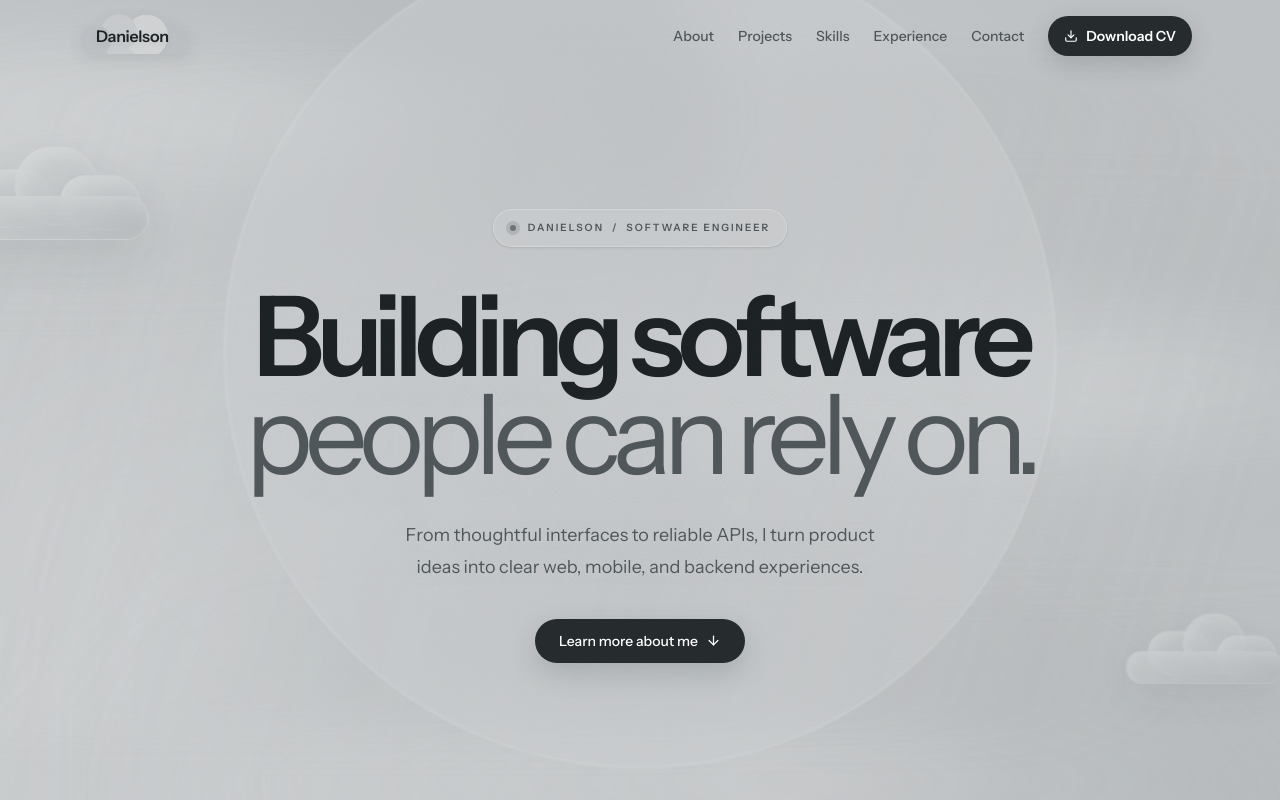
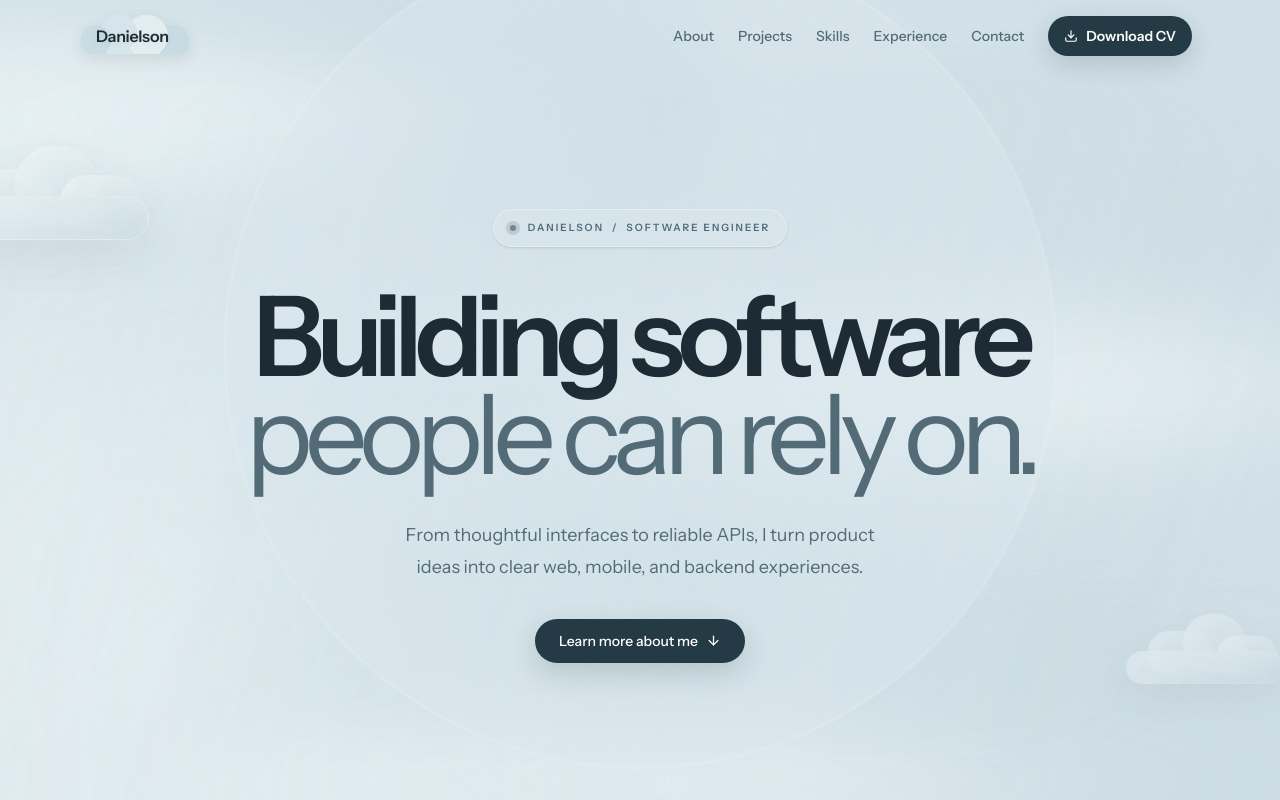
Before and after one commit to orde-r/Portfolio, a React (Vite) app: page / in a window 1280 px wide. Shown: the top 800 px of the page. Built offline with nearby package versions, Linux system fonts and the light colour scheme.

Commit message:
feat: update theme colors and enhance button styles across components

```diff
--- a/index.html
+++ b/index.html
@@ -3,7 +3,7 @@
   <head>
     <meta charset="UTF-8" />
     <meta name="viewport" content="width=device-width, initial-scale=1.0" />
-    <meta name="theme-color" content="#bec1c3" />
+    <meta name="theme-color" content="#d1e0e7" />
     <meta
       name="description"
       content="Portfolio website of Danielson, a Computer Science student focused on web development, mobile applications, and backend engineering."
--- a/src/components/Button.tsx
+++ b/src/components/Button.tsx
@@ -10,7 +10,7 @@ export function Button({ children, className, variant = "primary", ...props }: B
   return (
     <a
       className={cn(
-        "group inline-flex min-h-11 items-center justify-center gap-2 rounded-full px-5 py-2.5 text-sm font-medium transition duration-300 focus-visible:outline-none focus-visible:ring-2 focus-visible:ring-[var(--deep)] focus-visible:ring-offset-4 focus-visible:ring-offset-[var(--background)]",
+        "interactive-button group inline-flex min-h-11 items-center justify-center gap-2 rounded-full px-5 py-2.5 text-sm font-medium focus-visible:outline-none focus-visible:ring-2 focus-visible:ring-[var(--deep)] focus-visible:ring-offset-4 focus-visible:ring-offset-[var(--background)]",
         variant === "primary" && "bg-[var(--deep)] text-white shadow-[0_10px_28px_rgba(27,39,44,0.16)] hover:bg-[var(--deep-soft)] hover:shadow-[0_14px_34px_rgba(27,39,44,0.2)]",
         variant === "secondary" &&
           "border border-[var(--glass-border)] bg-[var(--glass)] text-[var(--text-main)] shadow-sm backdrop-blur-xl hover:border-[var(--border-strong)] hover:bg-[var(--glass-strong)]",
--- a/src/components/ExperienceCard.tsx
+++ b/src/components/ExperienceCard.tsx
@@ -7,7 +7,7 @@ type ExperienceCardProps = {
 export function ExperienceCard({ experience }: ExperienceCardProps) {
   return (
     <article className="interactive-card group relative grid gap-3 pb-10 pl-9 md:grid-cols-[0.7fr_2fr] md:gap-10 md:pb-14 md:pl-12">
-      <span className="absolute left-[-0.3rem] top-1.5 h-2.5 w-2.5 rounded-full border-2 border-[var(--deep)] bg-[var(--background)] ring-8 ring-[#b3b7b9] transition-transform duration-300 group-hover:scale-150" aria-hidden="true" />
+      <span className="absolute left-[-0.3rem] top-1.5 h-2.5 w-2.5 rounded-full border-2 border-[var(--deep)] bg-[var(--background)] ring-8 ring-[#c5d7df] transition-transform duration-300 group-hover:scale-150" aria-hidden="true" />
       <div>
         <p className="text-[0.67rem] font-semibold uppercase tracking-[0.18em] text-[var(--text-soft)]">{experience.period}</p>
       </div>
--- a/src/components/HeroSection.tsx
+++ b/src/components/HeroSection.tsx
@@ -10,7 +10,7 @@ export function HeroSection() {
   return (
     <section
       id="top"
-      className="relative flex min-h-[100svh] items-center justify-center overflow-hidden bg-[radial-gradient(circle_at_50%_42%,rgba(201,204,206,0.7),transparent_36rem)] pt-[4.5rem] text-center"
+      className="relative flex min-h-[100svh] items-center justify-center overflow-hidden bg-[radial-gradient(circle_at_50%_42%,rgba(218,232,237,0.76),transparent_36rem)] pt-[4.5rem] text-center"
     >
       <FogAtmosphere className="inset-0" />
       <CloudCluster className="-left-16 top-[18%] hidden opacity-70 md:block" />
@@ -29,12 +29,12 @@ export function HeroSection() {
           <p>Danielson&nbsp; / &nbsp;Software Engineer</p>
         </div>
 
-        <h1 className="mx-auto max-w-full text-balance text-[clamp(2.75rem,8.7vw,7.7rem)] font-semibold leading-[0.9] tracking-[-0.07em] text-[var(--text-main)] [text-shadow:0_2px_28px_rgba(198,201,203,0.68)] md:max-w-5xl md:leading-[0.88] md:tracking-[-0.075em]">
+        <h1 className="mx-auto max-w-full text-balance text-[clamp(2.75rem,8.7vw,7.7rem)] font-semibold leading-[0.9] tracking-[-0.07em] text-[var(--text-main)] [text-shadow:0_2px_28px_rgba(218,232,237,0.74)] md:max-w-5xl md:leading-[0.88] md:tracking-[-0.075em]">
           Building software
           <span className="block font-normal text-[var(--text-muted)]">people can rely on.</span>
         </h1>
 
-        <p className="mx-auto mt-8 max-w-2xl text-balance text-base leading-7 text-[var(--text-muted)] [text-shadow:0_1px_14px_rgba(198,201,203,0.7)] md:mt-9 md:text-lg md:leading-8">
+        <p className="mx-auto mt-8 max-w-2xl text-balance text-base leading-7 text-[var(--text-muted)] [text-shadow:0_1px_14px_rgba(218,232,237,0.76)] md:mt-9 md:text-lg md:leading-8">
           From thoughtful interfaces to reliable APIs, I turn product ideas into clear web, mobile, and backend experiences.
         </p>
 
--- a/src/components/Navbar.tsx
+++ b/src/components/Navbar.tsx
@@ -92,7 +92,7 @@ export function Navbar() {
           <a
             href="/cv.md"
             download="Danielson-CV.md"
-            className="inline-flex min-h-10 items-center gap-2 rounded-full bg-[var(--deep)] px-4 py-2 text-sm font-semibold text-white shadow-[0_8px_24px_rgba(27,39,44,0.16)] transition hover:bg-[var(--deep-soft)] focus-visible:outline-none focus-visible:ring-2 focus-visible:ring-[var(--deep)] focus-visible:ring-offset-4"
+            className="interactive-button inline-flex min-h-10 items-center gap-2 rounded-full bg-[var(--deep)] px-4 py-2 text-sm font-semibold text-white shadow-[0_8px_24px_rgba(27,39,44,0.16)] hover:bg-[var(--deep-soft)] hover:shadow-[0_12px_30px_rgba(27,39,44,0.22)] focus-visible:outline-none focus-visible:ring-2 focus-visible:ring-[var(--deep)] focus-visible:ring-offset-4"
           >
             <Download size={14} />
             Download CV
@@ -101,7 +101,7 @@ export function Navbar() {
 
         <button
           type="button"
-          className="grid h-11 w-11 place-items-center rounded-full border border-[var(--glass-border)] bg-[var(--glass)] text-[var(--text-main)] shadow-sm backdrop-blur-xl focus-visible:outline-none focus-visible:ring-2 focus-visible:ring-[var(--deep)] md:hidden"
+          className="interactive-button grid h-11 w-11 place-items-center rounded-full border border-[var(--glass-border)] bg-[var(--glass)] text-[var(--text-main)] shadow-sm backdrop-blur-xl hover:border-[var(--border-strong)] hover:bg-[var(--glass-strong)] focus-visible:outline-none focus-visible:ring-2 focus-visible:ring-[var(--deep)] md:hidden"
           aria-label={isOpen ? "Close navigation menu" : "Open navigation menu"}
           aria-controls="mobile-navigation"
           aria-expanded={isOpen}
@@ -134,7 +134,7 @@ export function Navbar() {
               href="/cv.md"
               download="Danielson-CV.md"
               onClick={() => setIsOpen(false)}
-              className="my-3 inline-flex min-h-11 items-center justify-center gap-2 rounded-full bg-[var(--deep)] px-5 py-2.5 text-sm font-semibold text-white focus-visible:outline-none focus-visible:ring-2 focus-visible:ring-[var(--deep)]"
+              className="interactive-button my-3 inline-flex min-h-11 items-center justify-center gap-2 rounded-full bg-[var(--deep)] px-5 py-2.5 text-sm font-semibold text-white hover:bg-[var(--deep-soft)] hover:shadow-[0_12px_30px_rgba(27,39,44,0.22)] focus-visible:outline-none focus-visible:ring-2 focus-visible:ring-[var(--deep)]"
             >
               <Download size={15} />
               Download CV
--- a/src/components/ProjectCard.tsx
+++ b/src/components/ProjectCard.tsx
@@ -18,7 +18,7 @@ export function ProjectCard({ project }: ProjectCardProps) {
           target="_blank"
           rel="noreferrer"
           aria-label={`Open ${project.name} repository on GitHub`}
-          className="grid h-10 w-10 place-items-center rounded-full border border-[var(--border)] bg-[var(--glass)] text-[var(--text-muted)] transition hover:border-[var(--deep)] hover:bg-[var(--deep)] hover:text-white focus-visible:outline-none focus-visible:ring-2 focus-visible:ring-[var(--deep)]"
+          className="interactive-button grid h-10 w-10 place-items-center rounded-full border border-[var(--border)] bg-[var(--glass)] text-[var(--text-muted)] hover:border-[var(--deep)] hover:bg-[var(--deep)] hover:text-white hover:shadow-[0_9px_22px_rgba(27,48,57,0.2)] focus-visible:outline-none focus-visible:ring-2 focus-visible:ring-[var(--deep)]"
         >
           <ArrowUpRight size={16} />
         </a>
--- a/src/index.css
+++ b/src/index.css
@@ -5,29 +5,29 @@
   font-family: "Instrument Sans Variable", "Instrument Sans", "Segoe UI", Helvetica, Arial, sans-serif;
   font-synthesis: none;
   text-rendering: optimizeLegibility;
-  --background: #bec1c3;
-  --background-soft: #b1b5b7;
-  --surface: rgb(211 214 216 / 0.68);
-  --surface-solid: #dcddde;
-  --surface-muted: rgb(178 182 185 / 0.78);
-  --text-main: #1d2225;
-  --text-muted: #50575b;
-  --text-soft: #6e7579;
-  --border: rgb(58 64 68 / 0.24);
-  --border-strong: rgb(42 48 52 / 0.38);
-  --deep: #262b2e;
-  --deep-soft: #41484c;
-  --mist: #f4f5f5;
-  --storm: #202528;
-  --nav-surface: rgb(188 192 194 / 0.78);
-  --nav-surface-strong: rgb(188 192 194 / 0.94);
-  --glass: rgb(205 208 210 / 0.42);
-  --glass-strong: rgb(216 218 219 / 0.58);
-  --glass-border: rgb(226 228 229 / 0.46);
-  --cloud-highlight: #d5d7d8;
-  --cloud-light: #c9ccce;
-  --cloud-mid: #b9bdc0;
-  --cloud-shadow: #a4a9ac;
+  --background: #d1e0e7;
+  --background-soft: #c5d7df;
+  --surface: rgb(232 241 244 / 0.72);
+  --surface-solid: #e7f0f3;
+  --surface-muted: rgb(195 213 221 / 0.78);
+  --text-main: #1d2c34;
+  --text-muted: #536b77;
+  --text-soft: #718691;
+  --border: rgb(68 93 105 / 0.2);
+  --border-strong: rgb(47 73 85 / 0.34);
+  --deep: #243b46;
+  --deep-soft: #3e5965;
+  --mist: #f3f8fa;
+  --storm: #1b3039;
+  --nav-surface: rgb(209 225 232 / 0.82);
+  --nav-surface-strong: rgb(209 225 232 / 0.95);
+  --glass: rgb(219 232 237 / 0.46);
+  --glass-strong: rgb(232 241 244 / 0.64);
+  --glass-border: rgb(241 247 249 / 0.52);
+  --cloud-highlight: #e6f0f3;
+  --cloud-light: #d6e5ea;
+  --cloud-mid: #c2d6df;
+  --cloud-shadow: #acc5cf;
 }
 
 * {
@@ -44,9 +44,9 @@ body {
   min-width: 320px;
   min-height: 100vh;
   background:
-    radial-gradient(circle at 14% 8%, rgb(216 218 219 / 0.66), transparent 28rem),
-    radial-gradient(circle at 84% 24%, rgb(117 123 127 / 0.6), transparent 38rem),
-    linear-gradient(180deg, #c9ccce 0%, var(--background) 43%, #a4a9ac 100%);
+    radial-gradient(circle at 14% 8%, rgb(236 244 247 / 0.76), transparent 28rem),
+    radial-gradient(circle at 84% 24%, rgb(145 175 187 / 0.54), transparent 38rem),
+    linear-gradient(180deg, #dce9ee 0%, var(--background) 43%, #b8ced7 100%);
   color: var(--text-main);
 }
 
@@ -57,7 +57,7 @@ body::before {
   z-index: 80;
   pointer-events: none;
   background-image:
-    radial-gradient(rgb(31 36 39 / 0.05) 0.55px, transparent 0.7px),
+    radial-gradient(rgb(35 59 70 / 0.05) 0.55px, transparent 0.7px),
     radial-gradient(rgb(255 255 255 / 0.16) 0.5px, transparent 0.7px);
   background-position: 0 0, 9px 11px;
   background-size: 17px 17px, 23px 23px;
@@ -67,6 +67,24 @@ body::before {
 button,
 a {
   -webkit-tap-highlight-color: transparent;
+}
+
+.interactive-button {
+  transform: translate3d(0, 0, 0);
+  transition-property: transform, background-color, border-color, color, box-shadow, opacity;
+  transition-duration: 300ms;
+  transition-timing-function: cubic-bezier(0.22, 1, 0.36, 1);
+}
+
+@media (hover: hover) and (pointer: fine) {
+  .interactive-button:hover {
+    transform: translate3d(0, -0.16rem, 0);
+  }
+}
+
+.interactive-button:active {
+  transform: translate3d(0, 0, 0) scale(0.97);
+  transition-duration: 120ms;
 }
 
 ::selection {
@@ -168,8 +186,8 @@ a {
 
 .fog-bank {
   background:
-    radial-gradient(ellipse at 34% 50%, rgb(215 217 218 / 0.76) 0 18%, rgb(194 198 200 / 0.6) 42%, transparent 72%),
-    radial-gradient(ellipse at 68% 48%, rgb(163 168 171 / 0.64) 0 16%, transparent 64%);
+    radial-gradient(ellipse at 34% 50%, rgb(240 247 249 / 0.8) 0 18%, rgb(215 230 235 / 0.62) 42%, transparent 72%),
+    radial-gradient(ellipse at 68% 48%, rgb(186 207 216 / 0.58) 0 16%, transparent 64%);
   filter: blur(30px);
   opacity: 0.82;
 }
@@ -201,7 +219,7 @@ a {
 
 .fog-veil {
   inset: 8% -15%;
-  background: linear-gradient(105deg, transparent 4%, rgb(222 224 225 / 0.2) 32%, rgb(153 159 163 / 0.18) 60%, transparent 90%);
+  background: linear-gradient(105deg, transparent 4%, rgb(235 244 247 / 0.22) 32%, rgb(164 188 198 / 0.16) 60%, transparent 90%);
   filter: blur(18px);
   animation: fog-veil-shift 28s ease-in-out infinite alternate;
 }
@@ -235,7 +253,7 @@ a {
   display: block;
   border: 1px solid var(--glass-border);
   border-radius: 999px;
-  background: linear-gradient(145deg, rgb(212 214 215 / 0.76), rgb(174 179 182 / 0.64));
+  background: linear-gradient(145deg, rgb(239 247 249 / 0.8), rgb(199 217 224 / 0.62));
   box-shadow: inset 5px 7px 16px rgb(235 236 236 / 0.34);
   backdrop-filter: blur(7px);
 }
@@ -292,7 +310,7 @@ a {
     radial-gradient(circle at 18% 17%, var(--cloud-highlight) 0 13%, transparent 31%),
     radial-gradient(circle at 68% 23%, var(--cloud-light) 0 18%, transparent 37%),
     radial-gradient(circle at 32% 59%, var(--cloud-mid) 0 22%, transparent 44%),
-    radial-gradient(circle at 76% 75%, #cfd2d4 0 20%, transparent 42%),
+    radial-gradient(circle at 76% 75%, #e7f0f3 0 20%, transparent 42%),
     linear-gradient(135deg, var(--cloud-light) 0%, var(--cloud-shadow) 100%);
   filter: drop-shadow(0 0 48px rgb(48 54 58 / 0.32));
   will-change: transform, opacity;
@@ -358,10 +376,10 @@ a {
   width: 9.5rem;
   height: 4.4rem;
   background:
-    radial-gradient(circle at 20% 72%, rgb(213 215 216 / 0.92) 0 18%, transparent 19%),
-    radial-gradient(circle at 43% 53%, rgb(207 210 211 / 0.94) 0 29%, transparent 30%),
-    radial-gradient(circle at 68% 66%, rgb(190 193 195 / 0.92) 0 25%, transparent 26%),
-    radial-gradient(circle at 87% 78%, rgb(176 180 183 / 0.88) 0 15%, transparent 16%);
+    radial-gradient(circle at 20% 72%, rgb(236 245 248 / 0.94) 0 18%, transparent 19%),
+    radial-gradient(circle at 43% 53%, rgb(228 239 243 / 0.96) 0 29%, transparent 30%),
+    radial-gradient(circle at 68% 66%, rgb(209 225 231 / 0.92) 0 25%, transparent 26%),
+    radial-gradient(circle at 87% 78%, rgb(193 213 221 / 0.88) 0 15%, transparent 16%);
   filter: drop-shadow(0 -7px 13px rgb(65 71 75 / 0.09));
   pointer-events: none;
   transition: transform 450ms ease;
```
